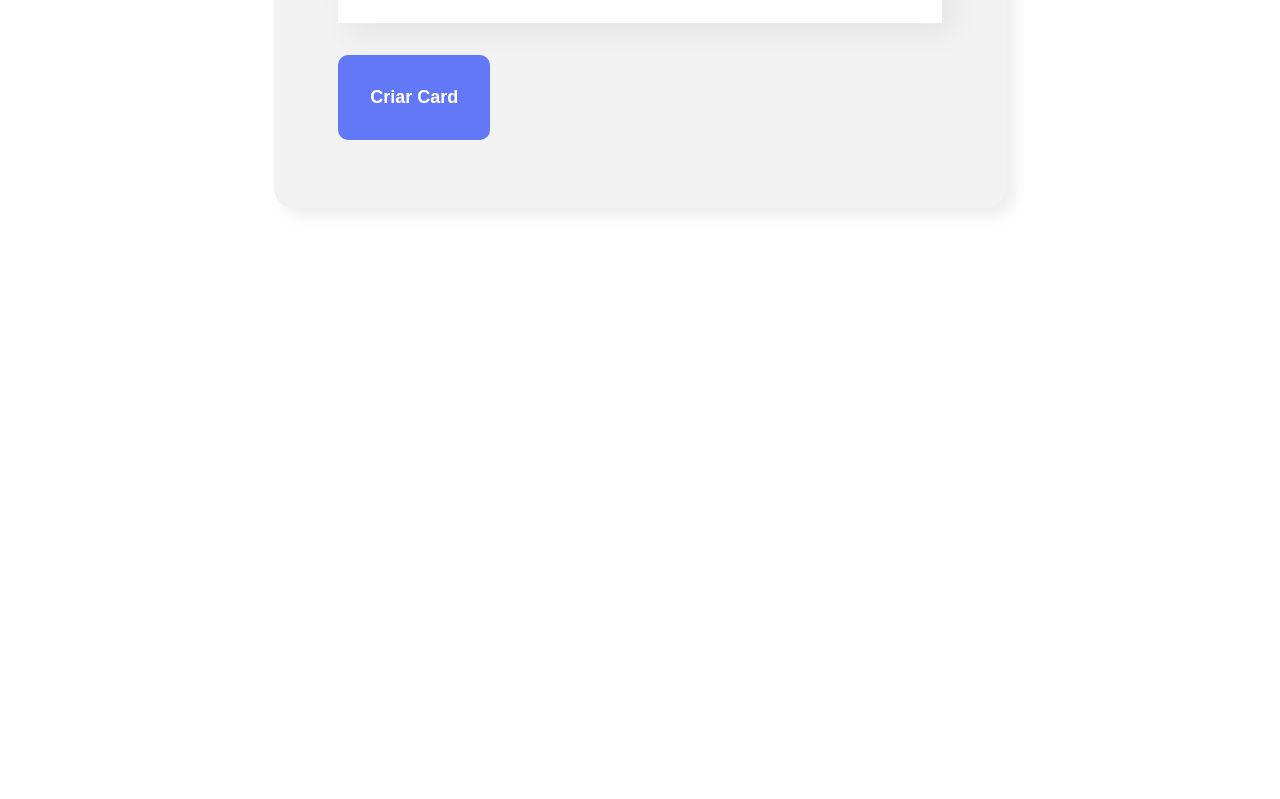
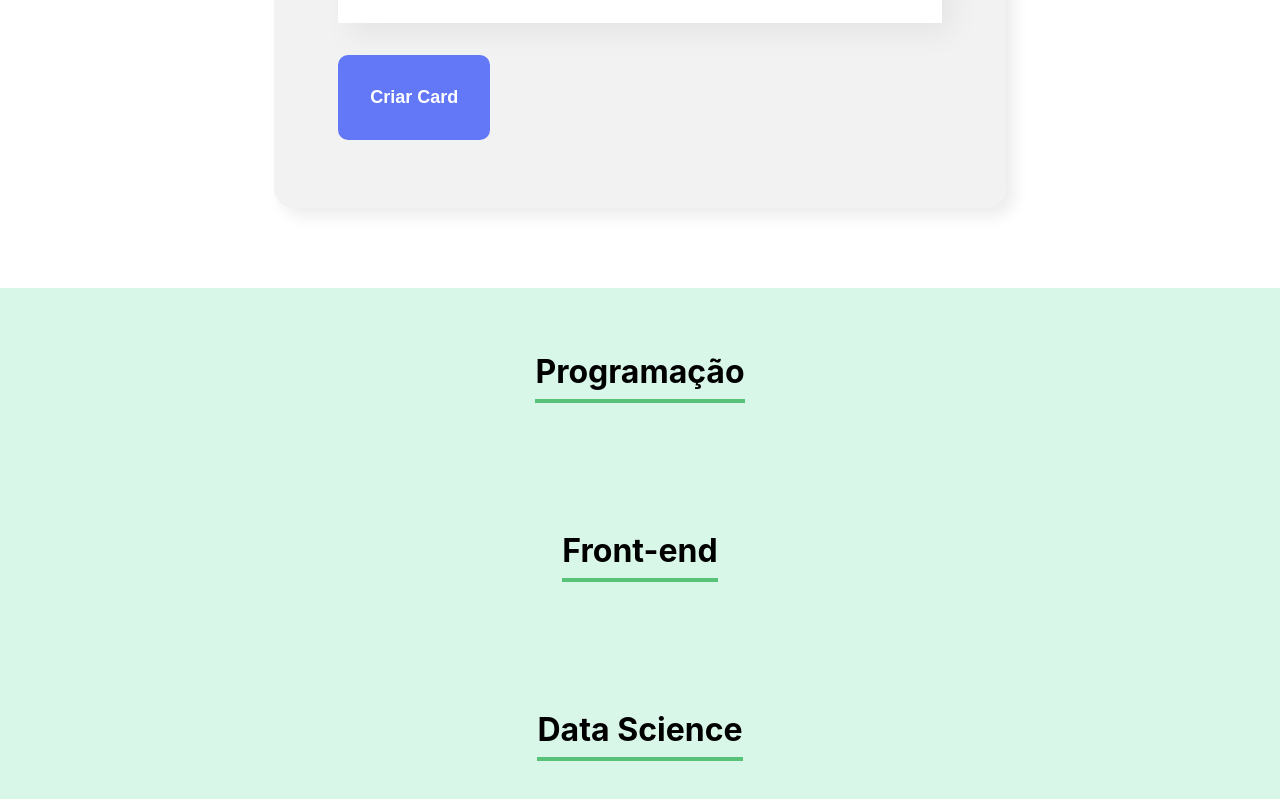
Before and after one commit to geyzaa/organograma-alura, a React (Create React App) app: page / in a window 1280 px wide. Shown: the part 1189-1988 px from the top of the page. Before the commit the page ends 1477 px from the top, so only its background shows below. Built offline with nearby package versions, Linux system fonts and the light colour scheme.

Commit message:
criando componente time

```diff
--- a/src/App.js
+++ b/src/App.js
@@ -4,7 +4,8 @@
 import { useState } from 'react';
 import Banner from './componentes/Banner/Banner';
 import Formulario from './componentes/Formulario';
-/*import CampoTexto from './componentes/CampoTexto';*/
+import Time from './componentes/Time';
+
 
 function App() {
 
@@ -19,7 +20,9 @@
     <div className="App">
       <Banner />
       <Formulario aoColaboradorCadastrado={aoNovoColaboradorAdicionado}/>
-
+      <Time nome="Programação"/>
+      <Time nome="Front-end"/>
+      <Time nome="Data Science"/>
     </div>
   );
 }
--- /dev/null
+++ b/src/componentes/Time/Time.css
@@ -0,0 +1,12 @@
+.time {
+    text-align: center;
+    padding: 32px;
+    background-color: #D9F7E9;
+}
+
+.time h3 {
+    font-size: 32px;
+    border-bottom: 4px solid #57C278;
+    display: inline-block;
+    padding-bottom: 8px;
+}
--- /dev/null
+++ b/src/componentes/Time/index.js
@@ -0,0 +1,11 @@
+import './Time.css'
+
+const Time = (props) => {
+    return (
+        <section className='time'>
+            <h3>{props.nome}</h3>
+        </section>
+    )
+}
+
+export default Time
```
